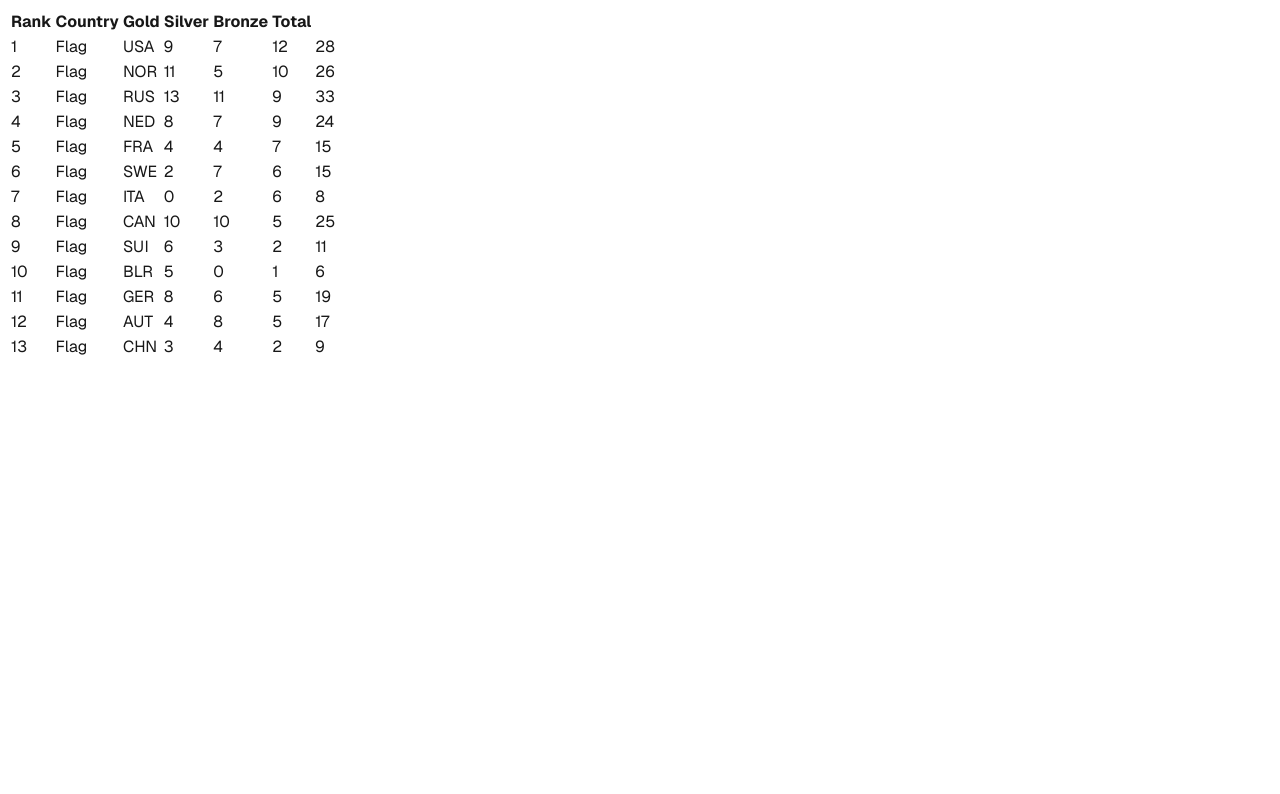
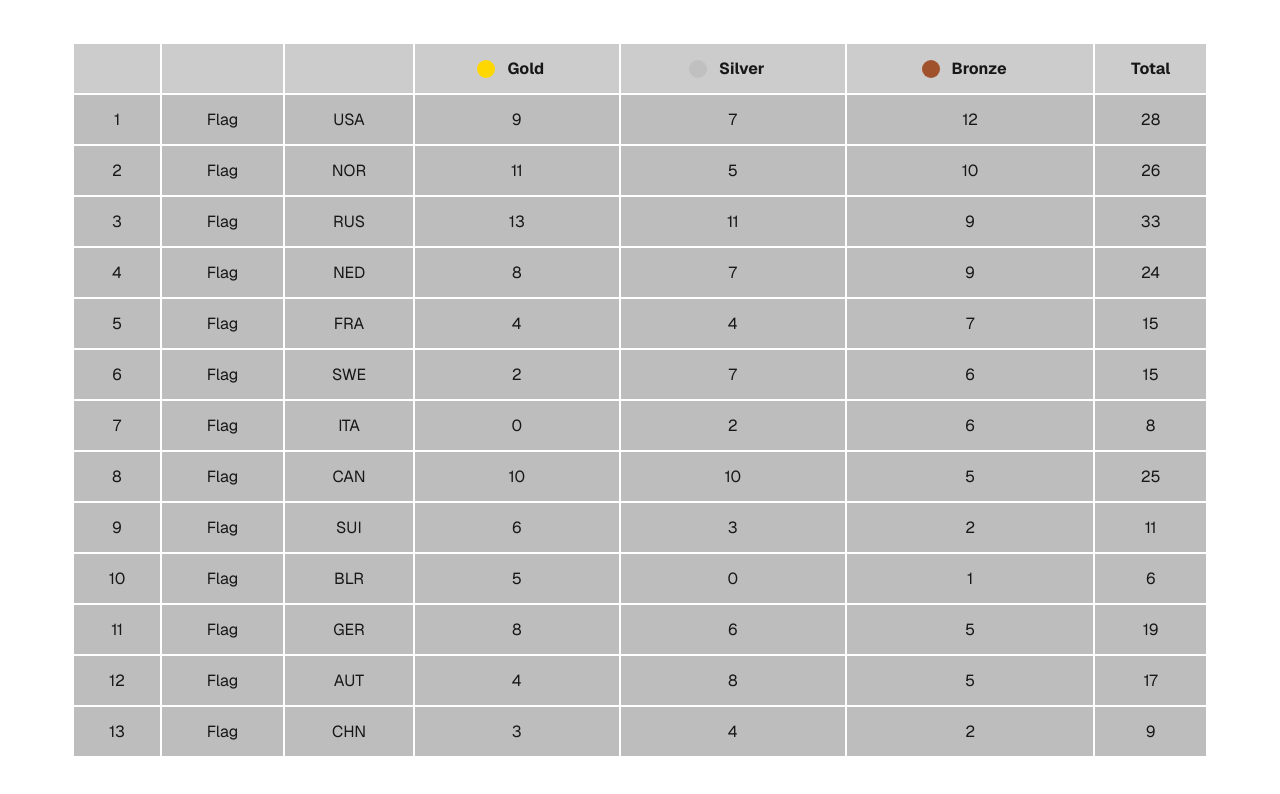
Before and after one commit to avikola/thomson-reuters, a Next.js app: page / in a window 1280 px wide. Shown: the top 794 px of the page. Built offline with nearby package versions, Linux system fonts and the light colour scheme.

Commit message:
Style: Layout + Table

```diff
--- a/src/app/globals.css
+++ b/src/app/globals.css
@@ -10,8 +10,41 @@
 	}
 }
 
+* {
+	box-sizing: border-box;
+	padding: 0;
+	margin: 0;
+}
+
 body {
 	background: var(--background);
 	color: var(--foreground);
+
 	font-family: var(--font-geist-sans);
+
+	max-width: 100vw;
+	min-height: 100vh;
+	overflow-x: hidden;
+
+	-webkit-font-smoothing: antialiased;
+	-moz-osx-font-smoothing: grayscale;
+
+	display: flex;
+	justify-content: center;
+	align-items: center;
 }
+
+a {
+	color: inherit;
+	text-decoration: none;
+}
+
+@media (prefers-color-scheme: dark) {
+	html {
+		color-scheme: dark;
+	}
+}
+
+.fill {
+	width: 100%;
+}
--- a/src/app/layout.tsx
+++ b/src/app/layout.tsx
@@ -21,7 +21,7 @@
 }>) {
 	return (
 		<html lang="en">
-			<body className={`${geistSans.variable} antialiased`}>{children}</body>
+			<body className={`${geistSans.variable} `}>{children}</body>
 		</html>
 	);
 }
--- /dev/null
+++ b/src/app/page.css
@@ -0,0 +1,15 @@
+.container {
+	max-width: 1200px;
+	height: 100%;
+	width: 100%;
+
+	margin: 0 auto;
+	padding: 2rem;
+
+	display: flex;
+	justify-content: center;
+	align-items: center;
+}
+
+main {
+}
--- a/src/app/page.tsx
+++ b/src/app/page.tsx
@@ -5,6 +5,9 @@
 import { Country } from "@/types/medal_types";
 
 import { getCountryMedalData } from "@/services/medalsService";
+
+import "./page.css";
+
 import MedalsTable from "@/components/MedalsTable";
 
 /**
@@ -42,8 +45,8 @@
 	// Handle loading display
 	if (loading)
 		return (
-			<div className="">
-				<main className="">
+			<div className="container">
+				<main className="fill">
 					<span>Loading...</span>
 				</main>
 			</div>
@@ -52,14 +55,14 @@
 	// Handle error display
 	if (error)
 		return (
-			<div className="">
-				<main className="">{error}</main>
+			<div className="container">
+				<main className="fill">{error}</main>
 			</div>
 		);
 
 	return (
-		<div className="">
-			<main className="">
+		<div className="container">
+			<main className="fill">
 				<MedalsTable countries={countries} />
 			</main>
 		</div>
--- a/src/components/MedalsTable.tsx
+++ b/src/components/MedalsTable.tsx
@@ -1,24 +1,41 @@
 import { Country } from "@/types/medal_types";
+
+import "./medals_table.css";
 
 type Props = { countries: Country[] };
 
 function MedalsTable({ countries }: Props) {
 	return (
+		<table className="medals-table fill">
+			<thead>
+				<tr className="header-row">
+					<th></th>
+					<th></th>
+					<th></th>
+					<th className="gold">
 						<div>
-			<table>
-				<thead>
-					<tr>
-						<th>Rank</th>
-						<th>Country</th>
-						<th>Gold</th>
-						<th>Silver</th>
-						<th>Bronze</th>
+							<div />
+							Gold
+						</div>
+					</th>
+					<th className="silver">
+						<div>
+							<div />
+							Silver
+						</div>
+					</th>
+					<th className="bronze">
+						<div>
+							<div />
+							Bronze
+						</div>
+					</th>
 					<th>Total</th>
 				</tr>
 			</thead>
 			<tbody>
 				{countries.map((country, index) => (
-						<tr key={country.code}>
+					<tr key={country.code} className="body-row">
 						<td>{index + 1}</td>
 						<td>Flag</td>
 						<td>{country.code}</td>
@@ -30,7 +47,6 @@
 				))}
 			</tbody>
 		</table>
-		</div>
 	);
 }
 
--- /dev/null
+++ b/src/components/medals_table.css
@@ -0,0 +1,49 @@
+.medals-table {
+}
+
+.header-row {
+	th {
+		background-color: #66666655;
+		padding: 14px 4px;
+	}
+}
+
+.body-row {
+	td {
+		background-color: #3a3a3a55;
+
+		text-align: center;
+		padding: 14px 10px;
+	}
+}
+
+.gold div,
+.silver div,
+.bronze div {
+	display: flex;
+	align-items: center;
+	justify-content: center;
+	column-gap: 12px;
+
+	padding-right: 12px;
+}
+
+.gold div div,
+.silver div div,
+.bronze div div {
+	aspect-ratio: 1 / 1;
+	height: 18px;
+	border-radius: 100px;
+}
+
+.gold div div {
+	background-color: gold;
+}
+
+.silver div div {
+	background-color: silver;
+}
+
+.bronze div div {
+	background-color: sienna;
+}
```
Lines whose indentation alone changed are shown as unchanged.
